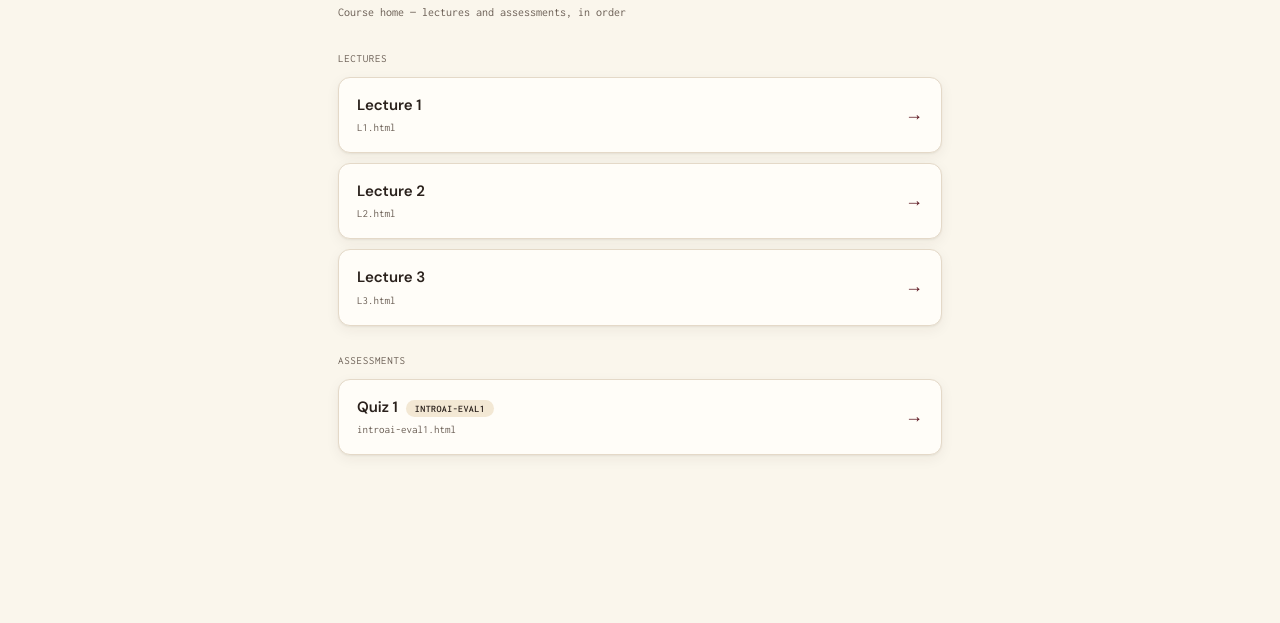
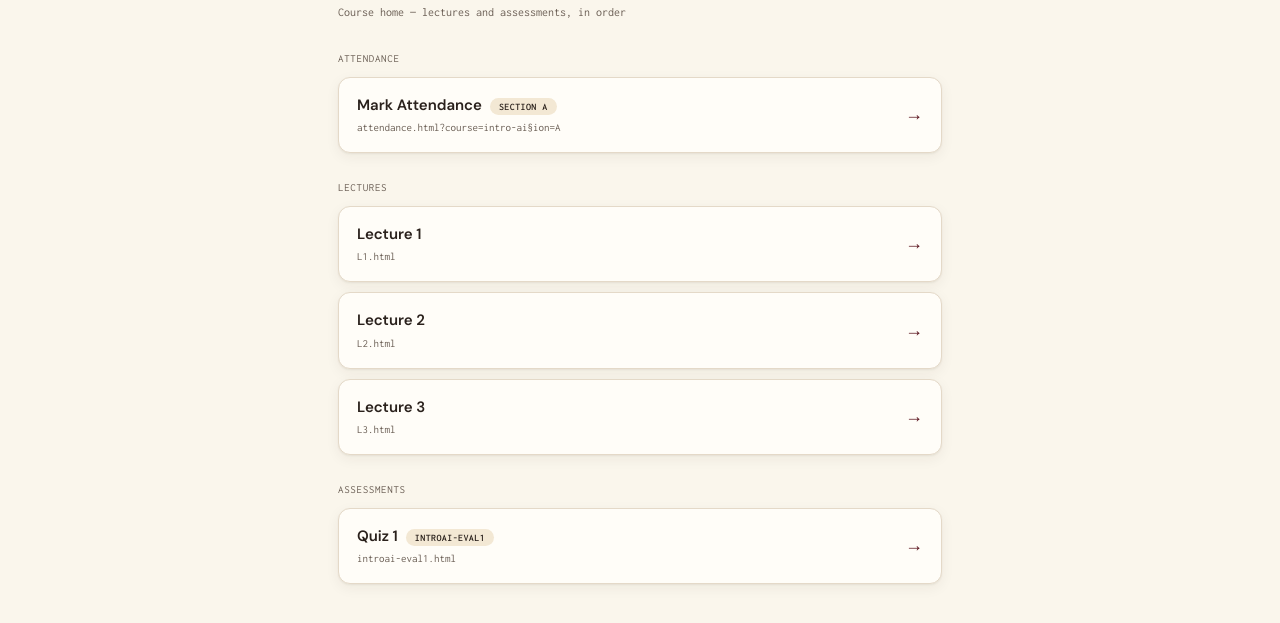
Before and after one commit to kaypee1010/intro-ai, a plain HTML site: page index.html in a window 1280 px wide. Shown: the part 165-788 px from the top of the page. Drawn offline with Linux system fonts and the light colour scheme.

Commit message:
Update index.html

```diff
--- a/index.html
+++ b/index.html
@@ -86,6 +86,17 @@
   <h1>Introduction to Artificial Intelligence</h1>
   <div class="meta">Course home — lectures and assessments, in order</div>
 
+  <div class="section-label">Attendance</div>
+  <div class="res-list">
+    <a class="res-card" href="../attendance.html?course=intro-ai&section=A">
+      <div>
+        <div class="res-title">Mark Attendance<span class="badge">Section A</span></div>
+        <div class="res-sub">attendance.html?course=intro-ai&section=A</div>
+      </div>
+      <span class="res-arrow">→</span>
+    </a>
+  </div>
+
   <div class="section-label">Lectures</div>
   <div class="res-list">
     <a class="res-card" href="L1.html">
```
